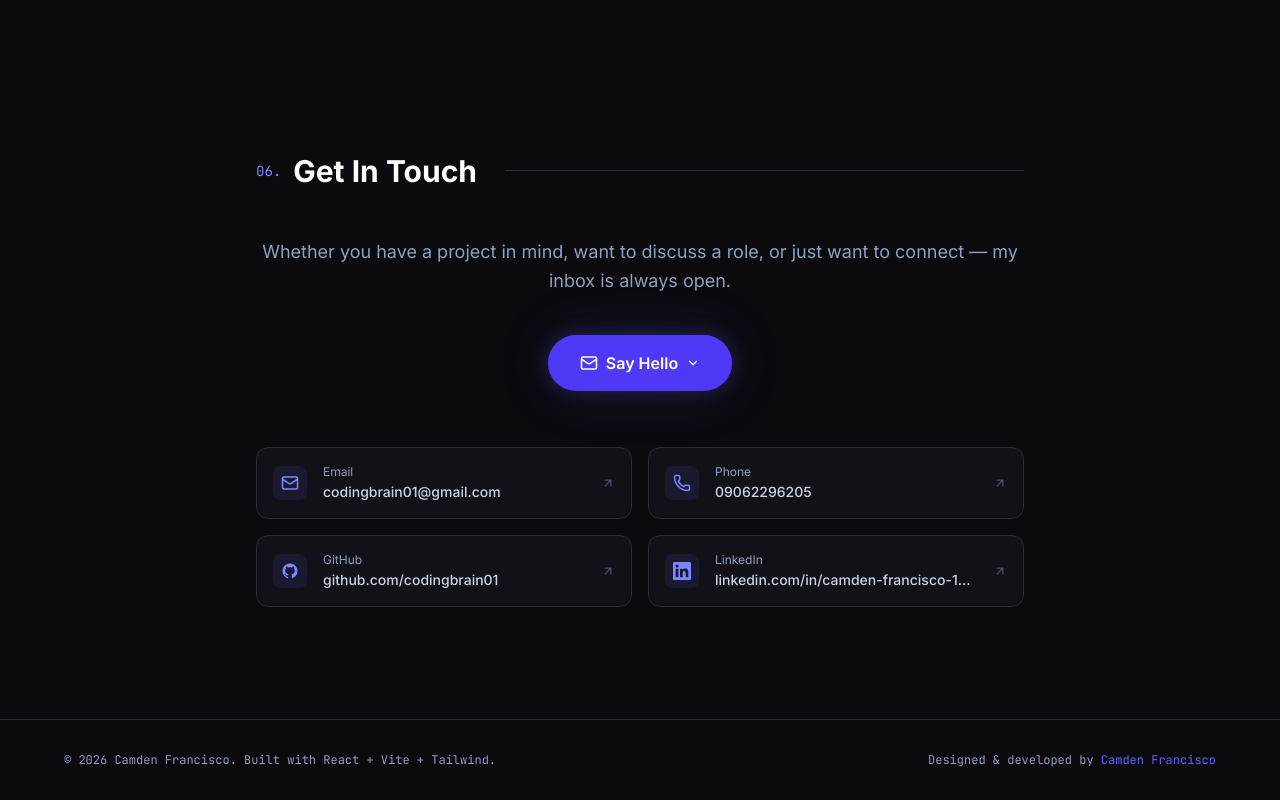
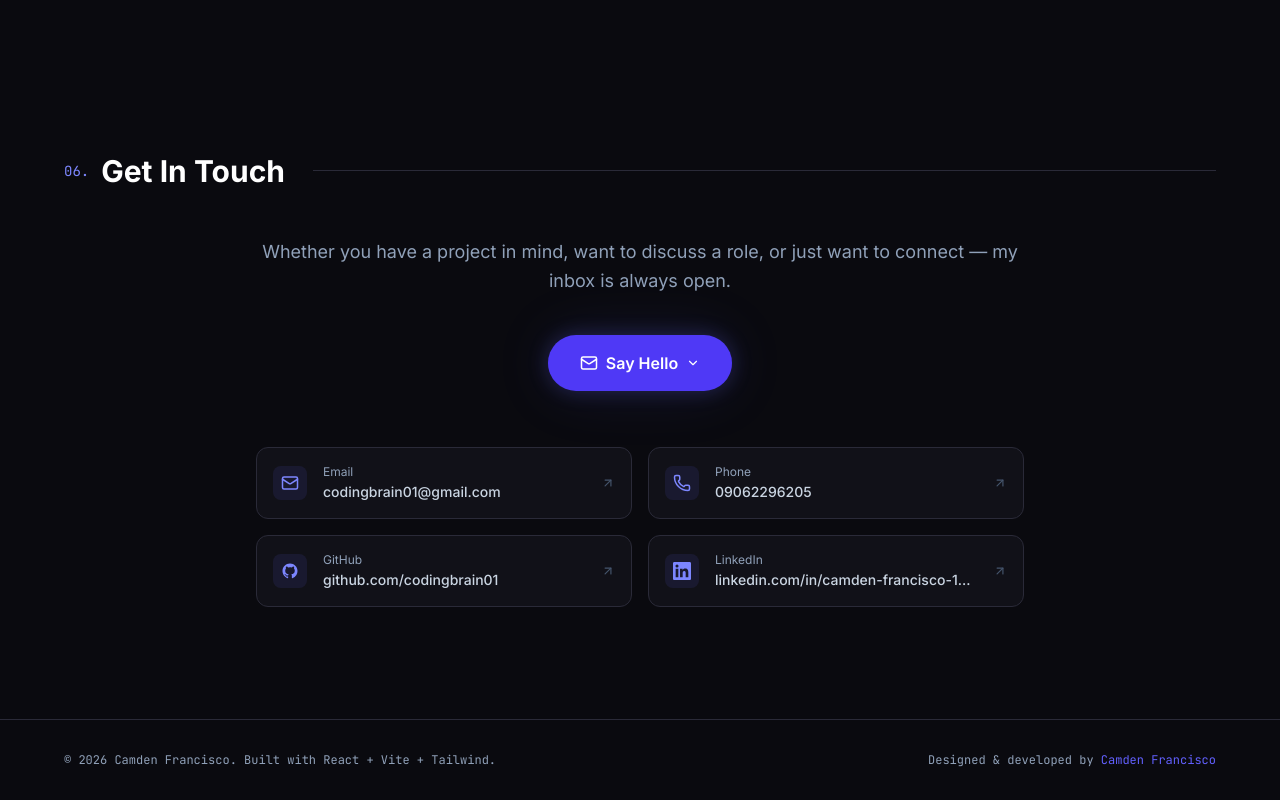
Before and after one commit to codingbrain01/codingbrain, a React (Vite) app: page / in a window 1280 px wide. Shown: the part 6490-7290 px from the top of the page. Built offline with nearby package versions, Linux system fonts and the light colour scheme.

Commit message:
fix: align Contact section header to max-w-6xl like all other sections

```diff
--- a/src/components/Contact.tsx
+++ b/src/components/Contact.tsx
@@ -172,17 +172,18 @@
 
   return (
     <section id="contact" className="py-28 px-6" ref={ref}>
-      <div className="max-w-3xl mx-auto text-center">
+      <div className="max-w-6xl mx-auto">
         <motion.div
           initial={{ opacity: 0, y: 20 }}
           animate={inView ? { opacity: 1, y: 0 } : {}}
           transition={{ duration: 0.6 }}
-          className="flex items-center gap-3 mb-12 text-left"
+          className="flex items-center gap-3 mb-12"
         >
           <span className="font-mono text-indigo-500 dark:text-indigo-400 text-sm">06.</span>
           <h2 className="text-3xl font-bold text-slate-900 dark:text-white">Get In Touch</h2>
           <div className="flex-1 h-px bg-(--border) ml-4" />
         </motion.div>
+        <div className="max-w-3xl mx-auto text-center">
 
         <motion.p
           initial={{ opacity: 0, y: 20 }}
@@ -262,6 +263,7 @@
             );
           })}
         </div>
+        </div>
       </div>
     </section>
   );
```
